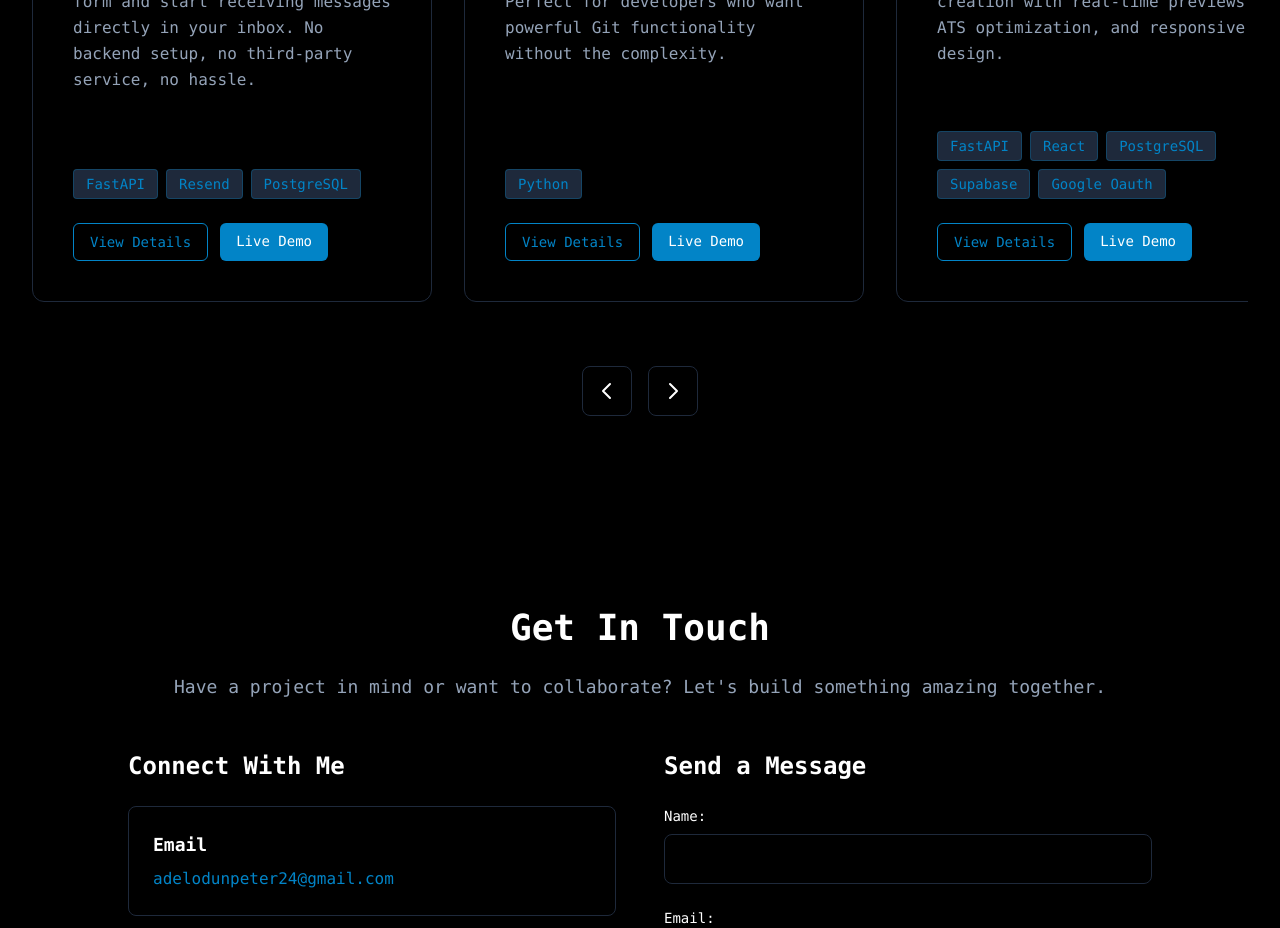
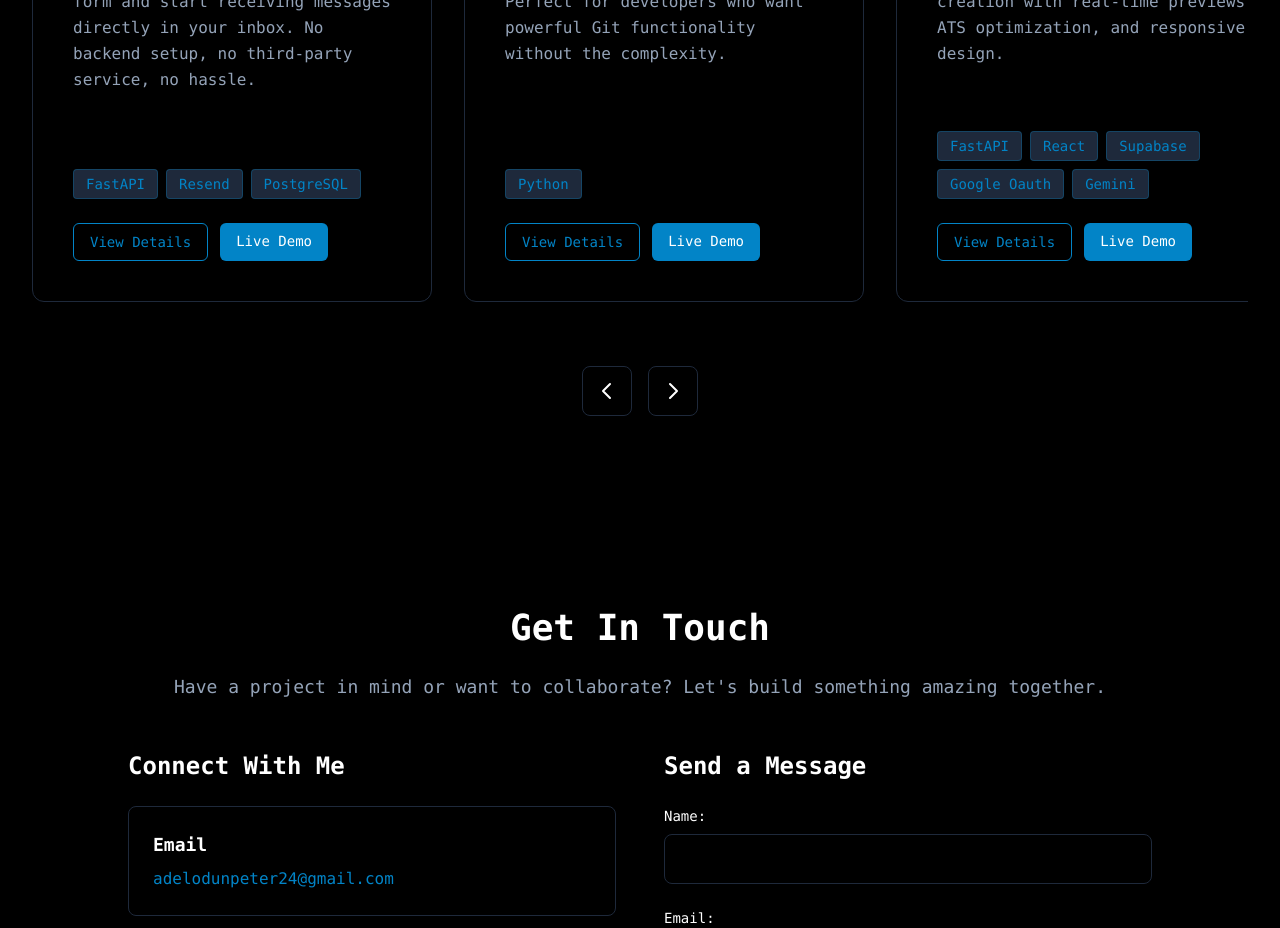
Before and after one commit to Adelodunpeter25/portfolio, a React (Vite) app in the folder portfolio-frontend/: page / in a window 1280 px wide. Shown: the part 3440-4368 px from the top of the page. Built offline with nearby package versions, Linux system fonts and the light colour scheme.

Commit message:
updated projects

```diff
--- a/portfolio-frontend/src/components/Terminal.tsx
+++ b/portfolio-frontend/src/components/Terminal.tsx
@@ -120,7 +120,7 @@ const commands: Record<string, string[]> = {
     '    real-time preview, ATS optimization, and responsive design.',
     '    Free, seamless access to professional-grade resume tools.',
     '    Showcasing his problem-solving skills.',
-    '    Tech: FastAPI, React, Supabase, Gemini',
+    '    Tech: FastAPI, React, Supabase, Gemini, Google Oauth',
     '    → https://github.com/Adelodunpeter25/Resumade',
     '',
     '[4] Image-Processor-API',
--- a/portfolio-frontend/src/data.ts
+++ b/portfolio-frontend/src/data.ts
@@ -92,7 +92,7 @@ export const portfolioData = {
       id: "resumade",
       title: "Resumade",
       description: "A modern resume builder built with FastAPI and React, designed to simplify professional resume creation with real-time previews, ATS optimization, and responsive design.",
-      tech: ["FastAPI", "React", "PostgreSQL", "Supabase", "Google Oauth"],
+      tech: ["FastAPI", "React", "Supabase", "Google Oauth", "Gemini"],
       link: "https://github.com/Adelodunpeter25/Resumade",
       demo: "https://resumade.vercel.app",
       fullDescription: "Resumade is a modern, web-based resume builder powered by FastAPI and React. It offers an intuitive, mobile-first experience for creating professional, ATS-friendly resumes with real-time editing, dynamic templates, and multi-format export options while retaining simplicity",
```
